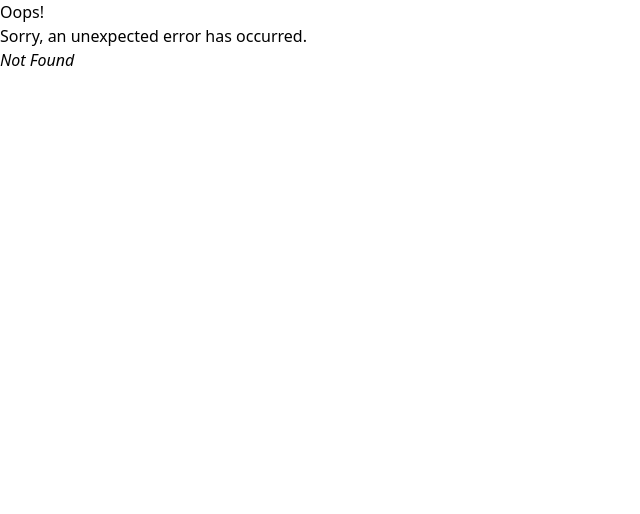
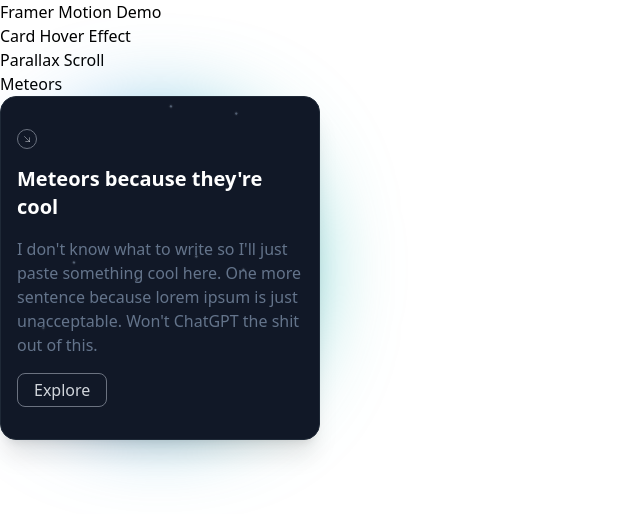
Before and after one commit to MrZhouZh/aceternity-framer-motion, a React (Vite) app: page /components/meteors in a window 1280 px wide. Before the commit this address had no page. Shown: the top 514 px of the page, without its empty margins (0-640 px from the left). Built offline with nearby package versions, Linux system fonts and the light colour scheme.

Commit message:
feat: add meteors

```diff
--- a/src/App.tsx
+++ b/src/App.tsx
@@ -5,6 +5,7 @@
 import Home from '@/views/Home';
 import CardHoverEffectDemo from '@/views/CardHoverEffectDemo';
 import ParallaxScrollDemo from '@/views/ParallaxScrollDemo';
+import MeteorsDemo from '@/views/MeteorsDemo';
 
 import './App.css'
 
@@ -25,6 +26,10 @@
           {
             path: 'components/parallax-scroll',
             element: <ParallaxScrollDemo />,
+          },
+          {
+            path: 'components/meteors',
+            element: <MeteorsDemo />,
           }
         ]
       }
--- /dev/null
+++ b/src/components/ui/Meteors/Meteor.tsx
@@ -0,0 +1,22 @@
+import { cn } from "@/utils";
+import type { MeteorProps } from "./types";
+
+const Meteor = ({ className }: MeteorProps) => {
+  return (
+    <span
+      className={cn(
+        "animate-meteor-effect absolute top-1/2 left-1/2 h-0.5 w-0.5 rounded-[9999px] bg-slate-500 shadow-[0_0_0_1px_#ffffff10] rotate-[215deg]",
+        "before:content-[''] before:absolute before:top-1/2 before:transform before:-translate-y-[50%] before:h-[1px] before:bg-gradient-to-r before:from-[#64748b] before:to-transparent",
+        className
+      )}
+      style={{
+        top: 0,
+        left: Math.floor(Math.random() * (400 - -400) + -400) + "px",
+        animationDelay: Math.random() * (0.8 - 0.2) + 0.2 + "s",
+        animationDuration: Math.floor(Math.random() * (10 - 2) + 2) + "s",
+      }}
+    ></span>
+  )
+}
+
+export default Meteor;
--- /dev/null
+++ b/src/components/ui/Meteors/Meteors.tsx
@@ -0,0 +1,14 @@
+import Meteor from "./Meteor";
+import type { MeteorsProps } from "./types";
+
+const Meteors = ({ number = 20, className }: MeteorsProps) => {
+  const meteors = new Array(number).fill(true);
+
+  return (
+    <>
+      {meteors.map((_, idx) => (<Meteor key={`meteor${idx}`} className={className} />))}
+    </>
+  )
+}
+
+export default Meteors;
--- /dev/null
+++ b/src/components/ui/Meteors/index.ts
@@ -0,0 +1,3 @@
+export { default as Meteors } from './Meteors';
+export { default as Meteor } from './Meteor';
+export type * from './types';
--- /dev/null
+++ b/src/components/ui/Meteors/types.ts
@@ -0,0 +1,7 @@
+export interface MeteorProps {
+  className?: string;
+}
+
+export interface MeteorsProps extends MeteorProps {
+  number?: number;
+}
--- a/src/layouts/BasicLayout.tsx
+++ b/src/layouts/BasicLayout.tsx
@@ -9,6 +9,10 @@
     {
       path: "/components/parallax-scroll",
       text: "Parallax Scroll",
+    },
+    {
+      path: "/components/meteors",
+      text: "Meteors",
     },
   ];
   return (
--- /dev/null
+++ b/src/views/MeteorsDemo/index.tsx
@@ -0,0 +1,48 @@
+import { Meteors } from "@/components/ui/Meteors";
+
+const MeteorsDemo = () => {
+  return (
+    <div className="">
+      <div className=" w-full relative max-w-xs">
+        <div className="absolute inset-0 h-full w-full bg-gradient-to-r from-blue-500 to-teal-500 transform scale-[0.80] bg-red-500 rounded-full blur-3xl" />
+        <div className="relative shadow-xl bg-gray-900 border border-gray-800  px-4 py-8 h-full overflow-hidden rounded-2xl flex flex-col justify-end items-start">
+          <div className="h-5 w-5 rounded-full border flex items-center justify-center mb-4 border-gray-500">
+            <svg
+              xmlns="http://www.w3.org/2000/svg"
+              fill="none"
+              viewBox="0 0 24 24"
+              strokeWidth="1.5"
+              stroke="currentColor"
+              className="h-2 w-2 text-gray-300"
+            >
+              <path
+                strokeLinecap="round"
+                strokeLinejoin="round"
+                d="M4.5 4.5l15 15m0 0V8.25m0 11.25H8.25"
+              />
+            </svg>
+          </div>
+
+          <h1 className="font-bold text-xl text-white mb-4 relative z-50">
+            Meteors because they&apos;re cool
+          </h1>
+
+          <p className="font-normal text-base text-slate-500 mb-4 relative z-50">
+            I don&apos;t know what to write so I&apos;ll just paste something
+            cool here. One more sentence because lorem ipsum is just
+            unacceptable. Won&apos;t ChatGPT the shit out of this.
+          </p>
+
+          <button className="border px-4 py-1 rounded-lg border-gray-500 text-gray-300">
+            Explore
+          </button>
+
+          {/* Meaty part - Meteor effect */}
+          <Meteors number={20} />
+        </div>
+      </div>
+    </div>
+  )
+}
+
+export default MeteorsDemo;
--- a/tailwind.config.js
+++ b/tailwind.config.js
@@ -5,7 +5,21 @@
     "./src/**/*.{js,ts,jsx,tsx}"
   ],
   theme: {
-    extend: {},
+    extend: {
+      animation: {
+        "meteor-effect": "meteor 5s linear infinite",
+      },
+      keyframes: {
+        meteor: {
+          "0%": { transform: 'rotate(215deg) translateX(0)', opacity: '1' },
+          "70%": { opacity: '1' },
+          "100%": {
+            transform: 'rotate(215deg) translateX(-500px)',
+            opacity: '0'
+          },
+        }
+      },
+    },
   },
   plugins: [],
 }
```
